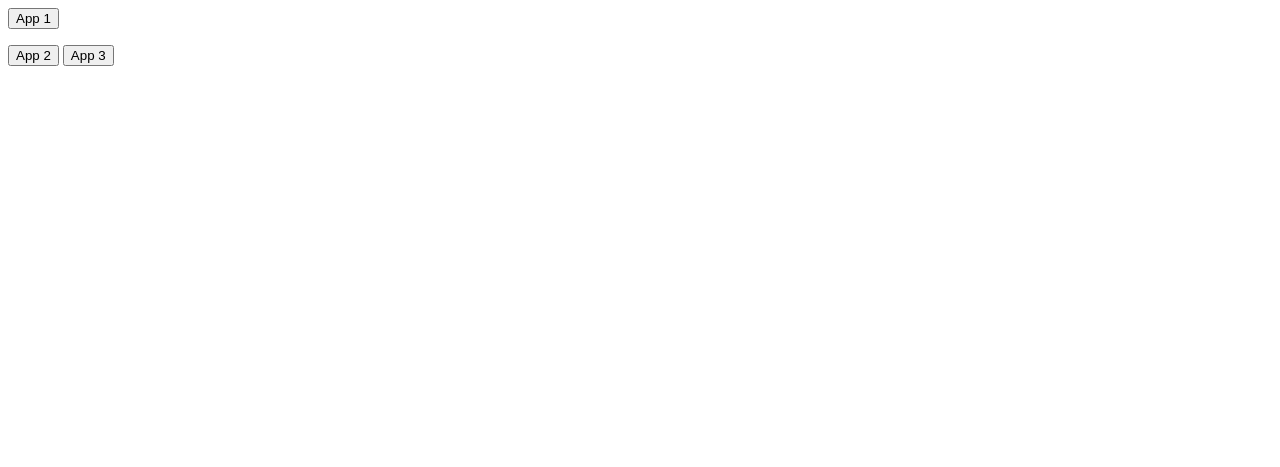
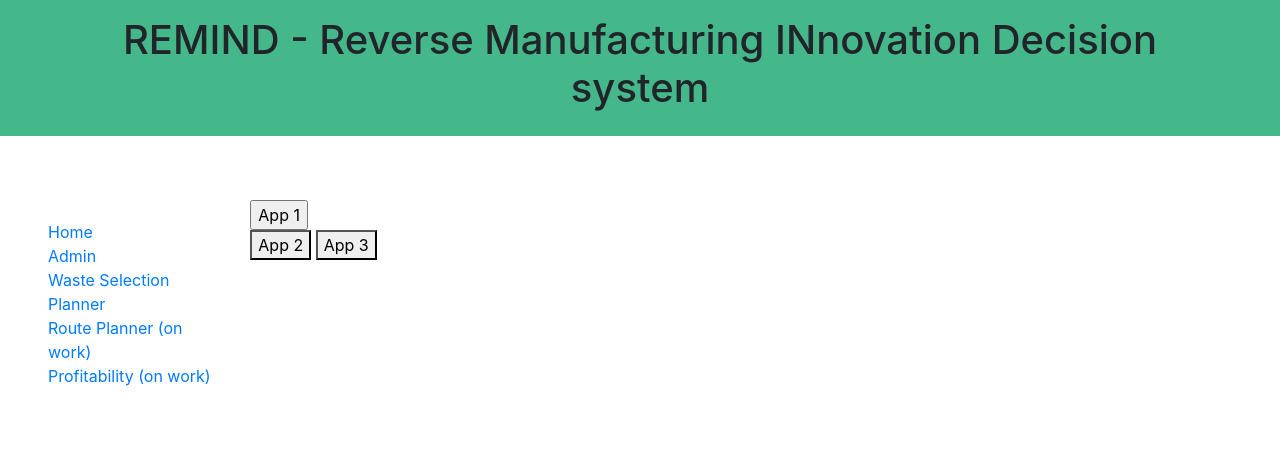
Before and after one commit to labopt-cnriasi/remind, a Django app: page /home/ in a window 1280 px wide. Shown: the top 467 px of the page. Run offline with Django 3.2, Linux system fonts and the light colour scheme; some libraries are stand-ins or nearby versions.

Commit message:
added and used  a base template in home page

```diff
--- /dev/null
+++ b/mysite/mysite/static/css/styles.css
@@ -0,0 +1,5 @@
+.sidebar-nav {
+    margin-top: 20px;
+    padding: 0;
+    list-style: none;
+}
--- /dev/null
+++ b/mysite/mysite/templates/base_generic.html
@@ -0,0 +1,42 @@
+<!DOCTYPE html>
+<html lang="en">
+<head>
+  {% block title %}<title>Remind Project</title>{% endblock %}
+  <meta charset="utf-8">
+  <meta name="viewport" content="width=device-width, initial-scale=1">
+  <link rel="stylesheet" href="https://stackpath.bootstrapcdn.com/bootstrap/4.1.3/css/bootstrap.min.css" integrity="sha384-MCw98/SFnGE8fJT3GXwEOngsV7Zt27NXFoaoApmYm81iuXoPkFOJwJ8ERdknLPMO" crossorigin="anonymous">
+  <!-- Add additional CSS in static file -->
+  {% load static %}
+  <link rel="stylesheet" href="{% static 'css/styles.css' %}">
+</head>
+
+<body>
+
+
+      <div id="billboard">
+        <div class="copy-banner" style="background: #44B78B;text-align:center;padding: 1em 3em;">
+          <div class="container">
+            <h1>REMIND - Reverse Manufacturing INnovation Decision system</h1>
+          </div>
+        </div>
+          </div>
+
+
+  <div class="container-fluid" style="padding: 4em 3em;">
+    <div class="row">
+      <div class="col-sm-2">
+      {% block sidebar %}
+        <ul class="sidebar-nav">
+          <li><a href="{% url 'home' %}">Home</a></li>
+          <li><a href="{% url 'admin:index' %}">Admin</a></li>
+          <li><a href="{% url 'app1' %}">Waste Selection Planner</a></li>
+          <li><a href="">Route Planner (on work)</a></li>
+          <li><a href="">Profitability (on work)</a></li>
+        </ul>
+     {% endblock %}
+      </div>
+      <div class="col-sm-10 ">{% block content %}{% endblock %}</div>
+    </div>
+  </div>
+</body>
+</html>
--- a/mysite/mysite/templates/front-end/home.html
+++ b/mysite/mysite/templates/front-end/home.html
@@ -1,8 +1,11 @@
+{% extends "base_generic.html" %}
+
+{% block content %}
 {% load static %}
-
 <form action="{% url 'app1' %}" method="get">
     <input type="submit" value="App 1"
          name="Submit" id="frm1_submit" />
 </form>
 <button type="button">App 2</button>
 <button type="button">App 3</button>
+{% endblock %}
```
Also changed, not shown: 1 other file.
